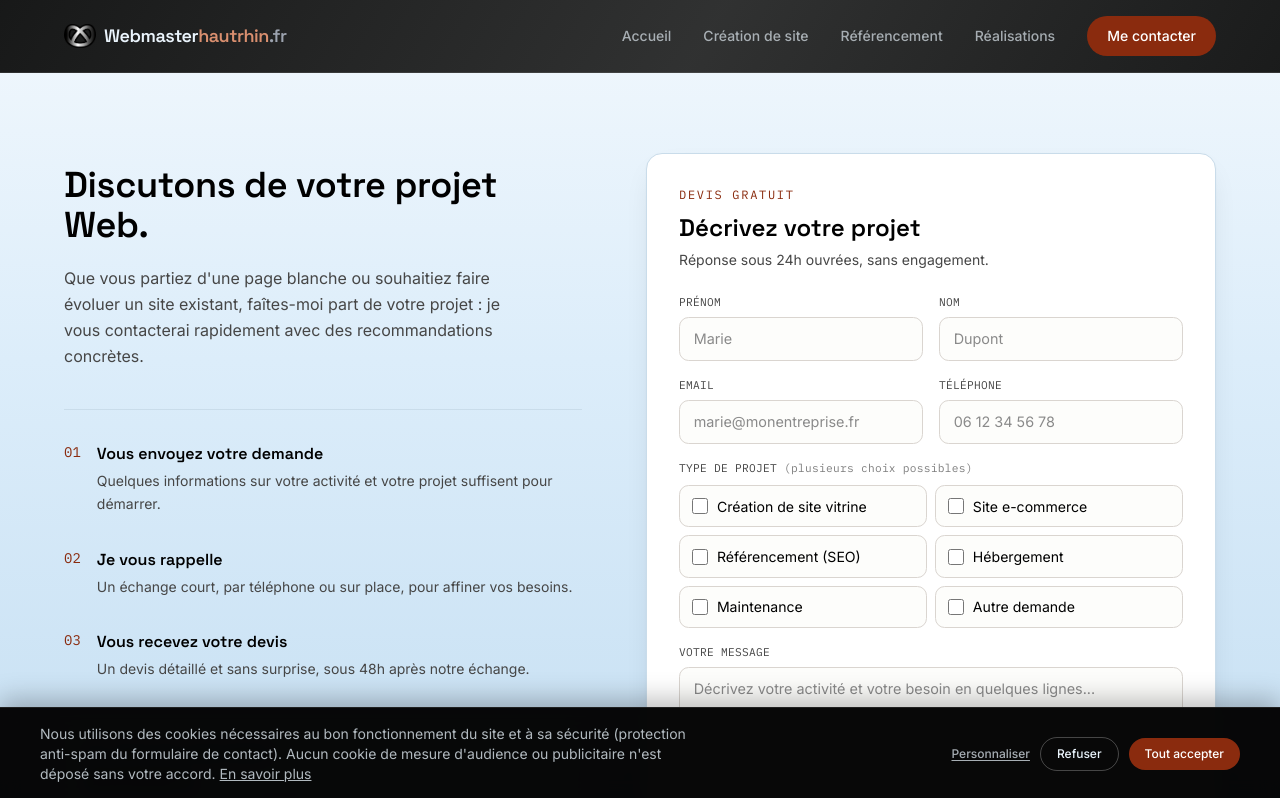
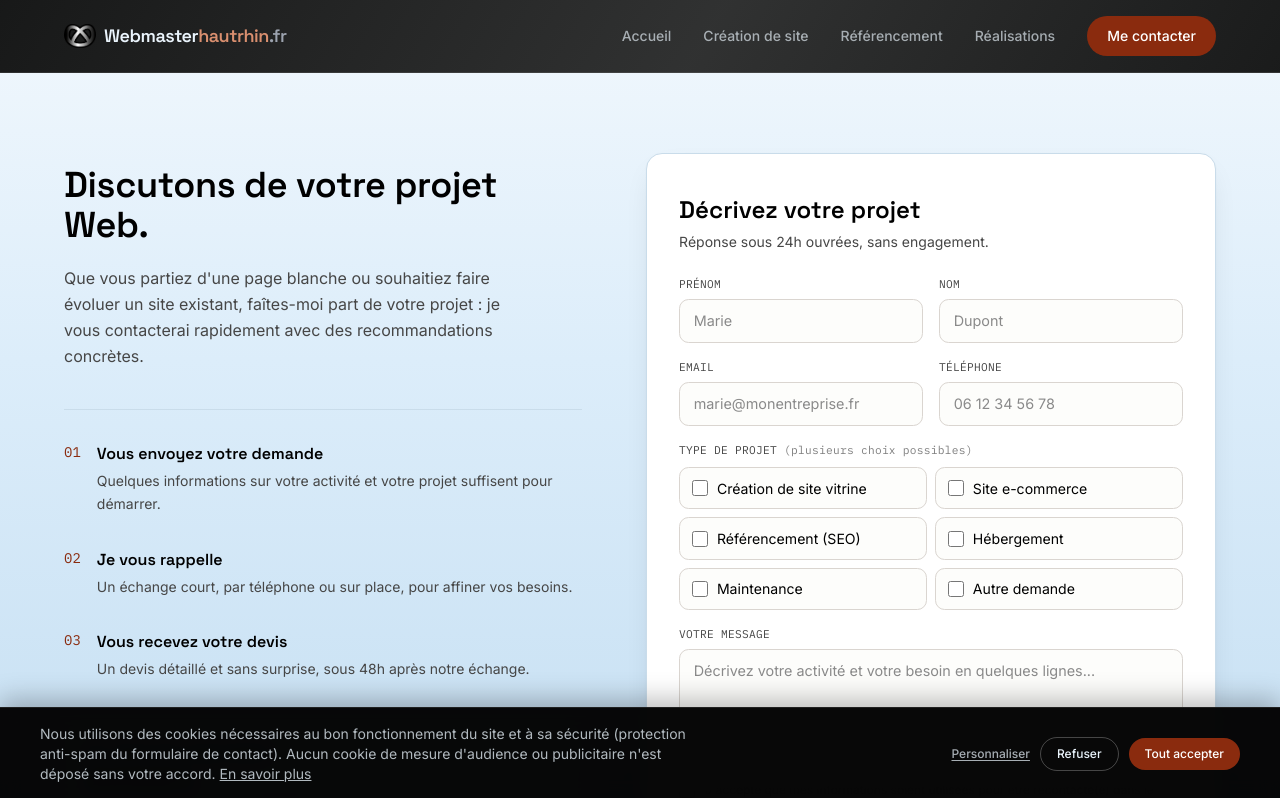
Before and after one commit to WebaHR/webmasterhautrhin.fr, a Next.js app: page /devis in a window 1280 px wide. Shown: the top 798 px of the page. Built offline with nearby package versions, Linux system fonts and the light colour scheme.

Commit message:
Update ContactForm.tsx

```diff
--- a/components/ContactForm.tsx
+++ b/components/ContactForm.tsx
@@ -123,7 +123,7 @@ export default function ContactForm({
           strategy="afterInteractive"
         />
       )}
-      <p className="eyebrow">Devis gratuit</p>
+
       <h3 className="mt-2 font-display text-xl font-semibold text-ink sm:text-2xl">
         {title}
       </h3>
```
